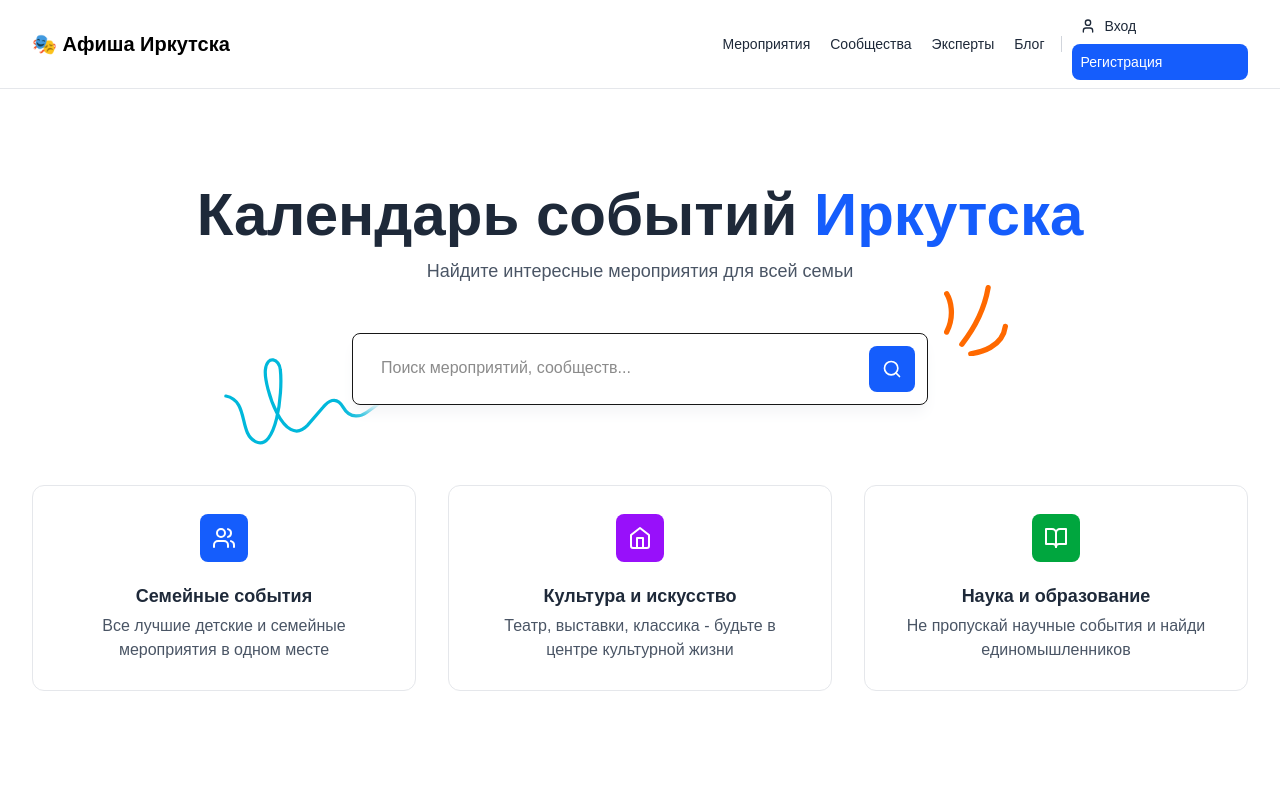
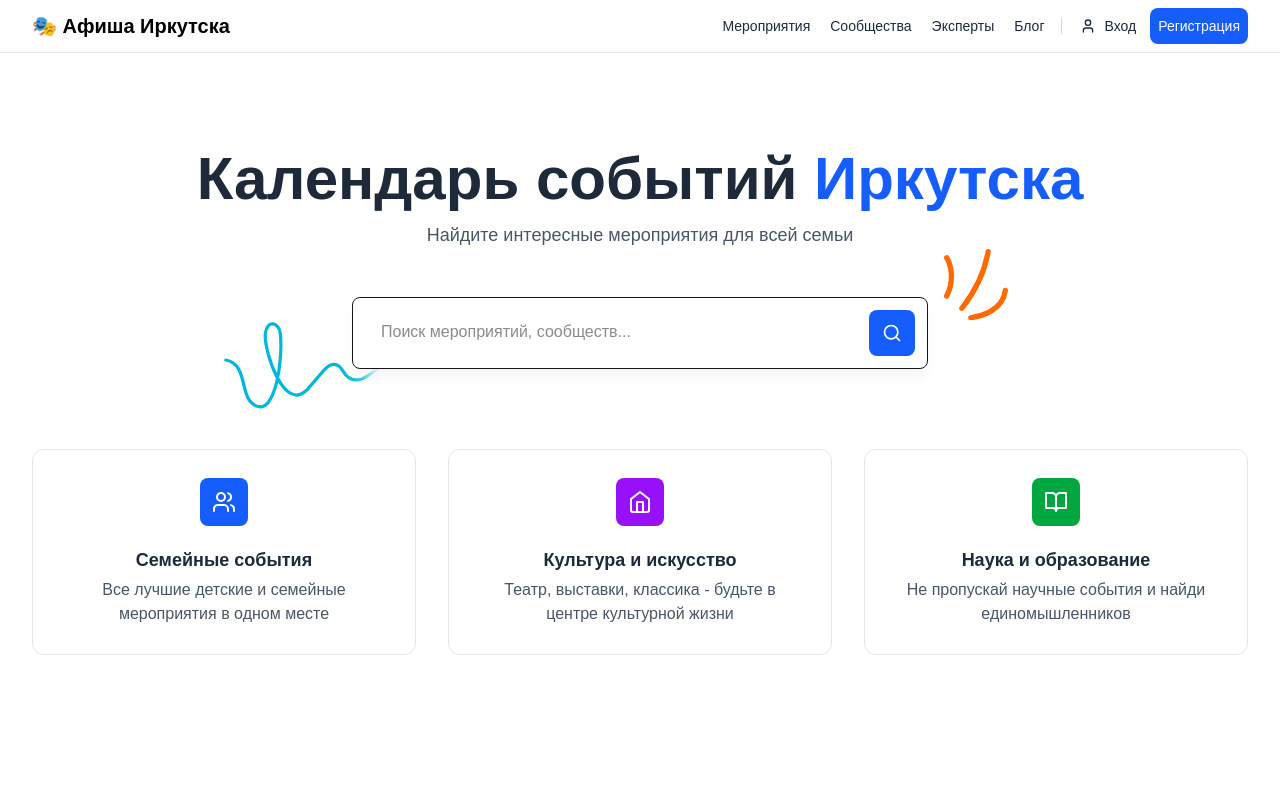
Before and after one commit to AndreiUshakov/afisha_genspark, a Next.js app: page / in a window 1280 px wide. Shown: the top 800 px of the page. Built offline with nearby package versions, Linux system fonts and the light colour scheme.

Commit message:
headers btn fix

```diff
--- a/components/layout/Header.tsx
+++ b/components/layout/Header.tsx
@@ -54,7 +54,7 @@ export default function Header() {
                     Блог
                   </Link>
 
-                  <div className="relative flex flex-wrap items-center gap-x-1.5 md:ps-2.5 mt-1 md:mt-0 md:ms-1.5 before:block before:absolute before:top-1/2 before:-start-px before:w-px before:h-4 before:bg-gray-300 before:-translate-y-1/2 dark:before:bg-neutral-700">
+                  <div className="relative flex items-center gap-x-1.5 md:ps-2.5 mt-1 md:mt-0 md:ms-1.5 before:block before:absolute before:top-1/2 before:-start-px before:w-px before:h-4 before:bg-gray-300 before:-translate-y-1/2 dark:before:bg-neutral-700">
                     <Link href="/auth/login" className="p-2 w-full flex items-center text-sm text-gray-800 hover:bg-gray-100 rounded-lg focus:outline-none focus:bg-gray-100 dark:text-neutral-200 dark:hover:bg-neutral-700 dark:focus:bg-neutral-700">
                       <svg className="shrink-0 size-4 me-3 md:me-2" xmlns="http://www.w3.org/2000/svg" width="24" height="24" viewBox="0 0 24 24" fill="none" stroke="currentColor" strokeWidth="2" strokeLinecap="round" strokeLinejoin="round">
                         <path d="M19 21v-2a4 4 0 0 0-4-4H9a4 4 0 0 0-4 4v2"/>
```
